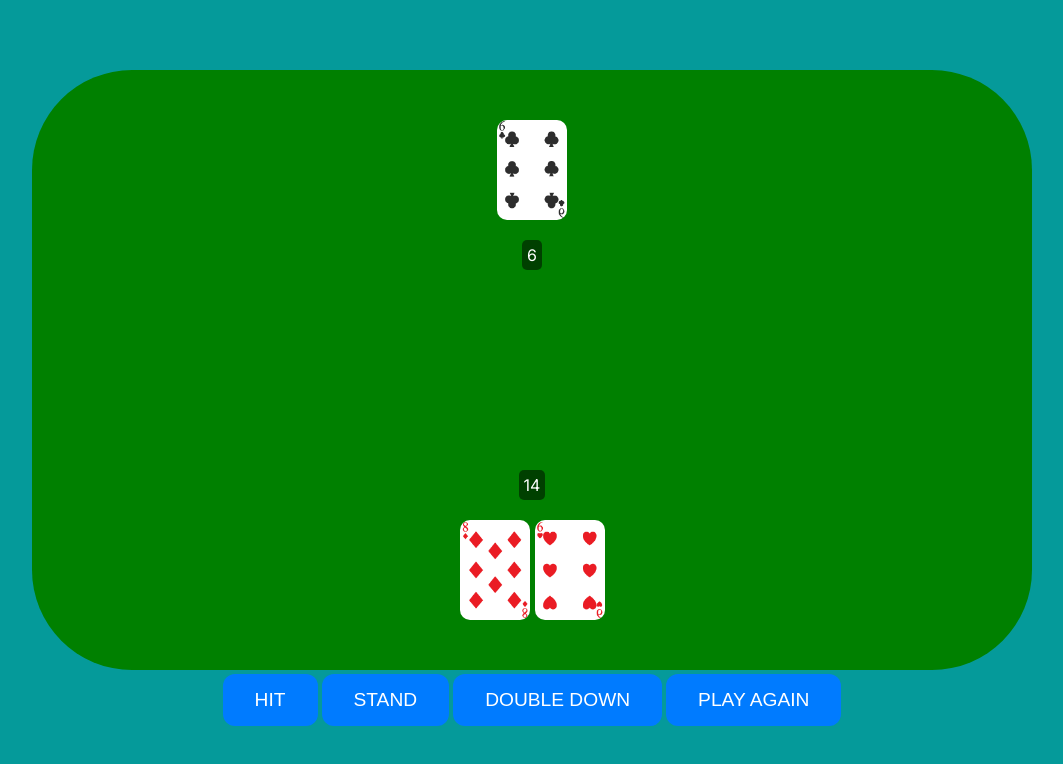
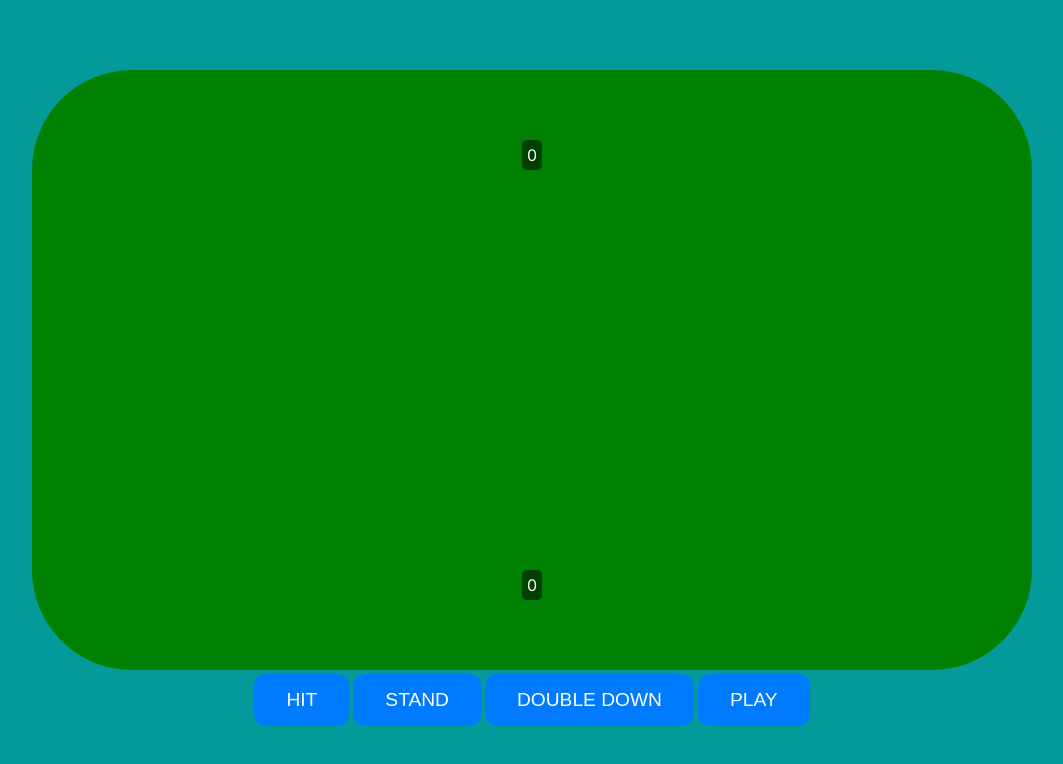
Before and after one commit to sklos06/casino, a Next.js app: page /main/blackjack in a window 1280 px wide. Shown: the top 764 px of the page, without its empty margins (108-1171 px from the left). Built offline with nearby package versions, Linux system fonts and the light colour scheme.

Commit message:
play button- blackjack

```diff
--- a/app/main/blackjack/blackjack.tsx
+++ b/app/main/blackjack/blackjack.tsx
@@ -12,6 +12,7 @@ function Blackjack() {
         cards: Card[],
         totalValue: number
     }
+    const [text, setText] = useState<string>("PLAY");
     const basicDeck: Card[] = [
         {img: 'ace-club.png', value: 11},
         {img: 'ace-diamond.png', value: 11},
@@ -76,13 +77,25 @@ function Blackjack() {
         totalValue: 0
     })
     const [initialized, setInitialized] = useState<boolean>(false);
-    const [isStopped, setIsStoppped] = useState<boolean>(false)
+    const [isStopped, setIsStoppped] = useState<boolean>(false);
+    const [startGame, setStartGame] = useState<boolean>(false);
+
 
     useEffect(() => {
+        if(startGame){
             setDeck(basicDeck);
-        setInitialized(true)
-    }, [])
-
+            setPlayerHand({
+                cards: [],
+                totalValue: 0
+            });
+            setCroupierHand({
+                cards: [],
+                totalValue: 0
+            })
+            setInitialized(true);
+            setStartGame(false);
+        }
+    }, [startGame])
 
     function getRandomCard<T>(cards: T[]): T {
         const randomIndex: number = Math.floor(Math.random() * cards.length);
@@ -105,6 +118,7 @@ function Blackjack() {
 
 
     useEffect(() => {
+        if(initialized){
             if (deck.length > 0) {
                 const initialCard: Card = getRandomCard(deck);
                 setCroupierHand(c => {
@@ -118,6 +132,8 @@ function Blackjack() {
             }
             handleHit()
             handleHit()
+            setInitialized(false);
+        }
     }, [initialized]);
 
     function croupierTurn(): void {
@@ -163,6 +179,10 @@ function Blackjack() {
         }
     }, [croupierHand]);
 
+    function handlePlay():void{
+        setStartGame(true);
+        setText("PLAY AGAIN");
+    }
     return (
         <main className={styles.blackjackPage}>
             <div className={styles.table}>
@@ -201,7 +221,7 @@ function Blackjack() {
                 <button className={styles.btn} onClick={handleHit}>HIT</button>
                 <button className={styles.btn} onClick={handleStand}>STAND</button>
                 <button className={styles.btn}>DOUBLE DOWN</button>
-                <button className={styles.btn}>PLAY AGAIN</button>
+                <button className={styles.btn} onClick={handlePlay}>{text}</button>
             </div>
         </main>
     );
```
Also changed, not shown: app/main/pokerTexasHoldem/poker.tsx (+3 -8 lines). Lines whose indentation alone changed are shown as unchanged.
